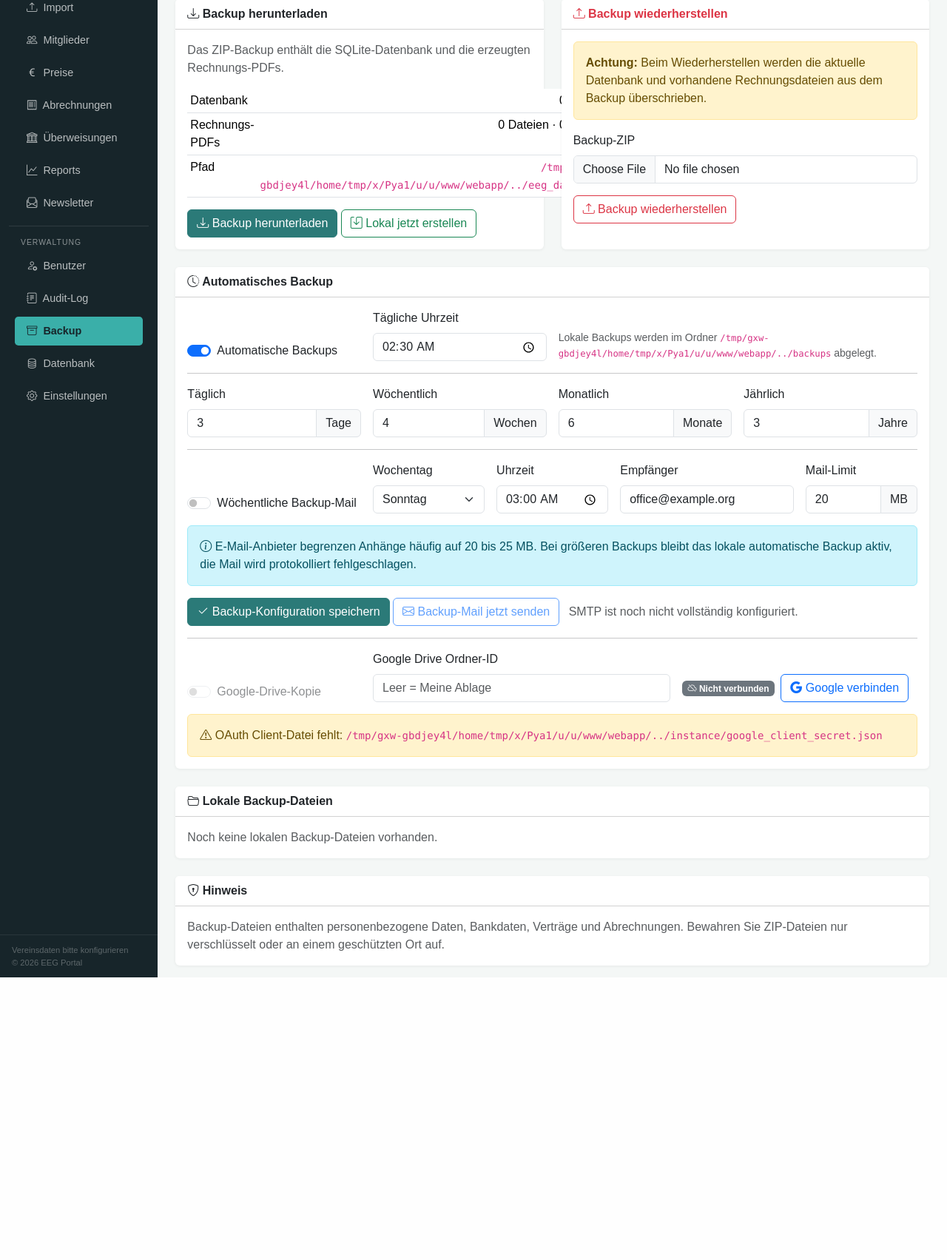
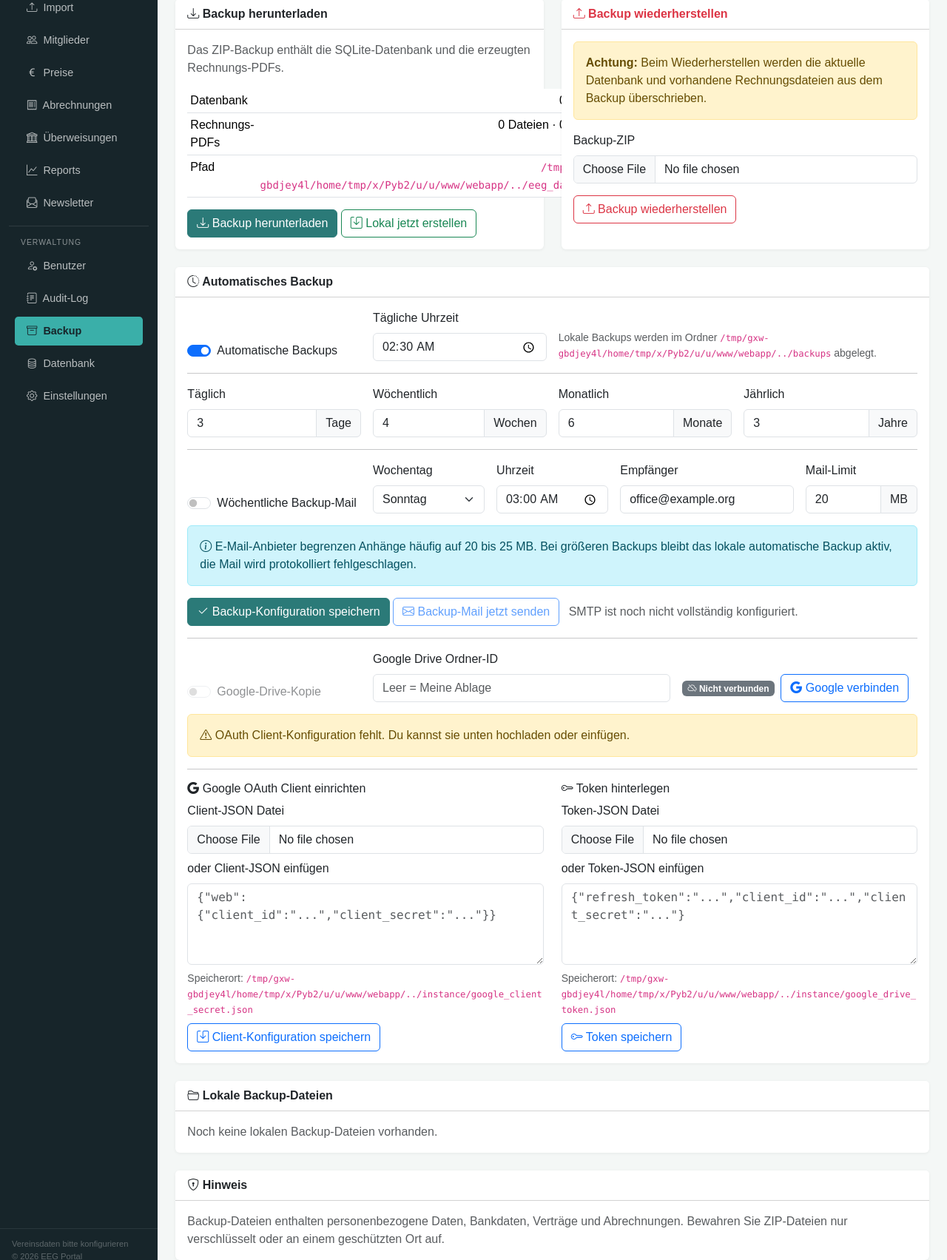
Before and after one commit to MGCODEdev/EEG-World, a Flask app: page /admin/backup in a window 1280 px wide. Shown: the part 129-1832 px from the top of the page at 74% size. Before the commit the page ends 1450 px from the top, so only its background shows below. Run offline with Flask 3, Linux system fonts and the light colour scheme; the visitor is signed in with stand-in values (Sample User, id 1); data that the repository does not hold is empty; parts of the project's set-up code (start-up, migrations or seed data) failed here and were passed over; some libraries are stand-ins or nearby versions.

Commit message:
Allow Google Drive setup from backup UI

```diff
--- a/webapp/app.py
+++ b/webapp/app.py
@@ -6,6 +6,7 @@ import sys
 import sqlite3
 import secrets
 import re
+import json
 import threading
 import time
 from datetime import datetime, date, timezone
@@ -2606,6 +2607,64 @@ def _google_libs_available():
     return True
 
 
+def _write_private_json_file(path, payload):
+    os.makedirs(os.path.dirname(path), exist_ok=True)
+    tmp_path = f'{path}.tmp'
+    with open(tmp_path, 'w', encoding='utf-8') as f:
+        json.dump(payload, f, ensure_ascii=False, indent=2)
+        f.write('\n')
+    os.chmod(tmp_path, 0o600)
+    os.replace(tmp_path, path)
+
+
+def _load_json_payload(file_field, text_field, label):
+    upload = request.files.get(file_field)
+    raw = ''
+    if upload and upload.filename:
+        raw = upload.read().decode('utf-8')
+    else:
+        raw = (request.form.get(text_field) or '').strip()
+    if not raw:
+        raise ValueError(f'{label} fehlt.')
+    try:
+        return json.loads(raw)
+    except json.JSONDecodeError as e:
+        raise ValueError(f'{label} ist kein gültiges JSON: {e}') from e
+
+
+def validate_google_client_config(payload):
+    if not isinstance(payload, dict):
+        raise ValueError('OAuth Client-Konfiguration muss ein JSON-Objekt sein.')
+    section_name = 'web' if isinstance(payload.get('web'), dict) else 'installed'
+    section = payload.get(section_name)
+    if not isinstance(section, dict):
+        raise ValueError('OAuth Client-JSON muss einen Bereich "web" oder "installed" enthalten.')
+    missing = [
+        key for key in ('client_id', 'client_secret', 'auth_uri', 'token_uri')
+        if not section.get(key)
+    ]
+    if missing:
+        raise ValueError(f'OAuth Client-JSON ist unvollständig: {", ".join(missing)} fehlt.')
+    return section_name
+
+
+def validate_google_token_payload(payload):
+    if not isinstance(payload, dict):
+        raise ValueError('Token muss ein JSON-Objekt sein.')
+    missing = [
+        key for key in ('refresh_token', 'token_uri', 'client_id', 'client_secret')
+        if not payload.get(key)
+    ]
+    if missing:
+        raise ValueError(f'Token-JSON ist unvollständig: {", ".join(missing)} fehlt.')
+    try:
+        from google.oauth2.credentials import Credentials
+    except ImportError as e:
+        raise RuntimeError('Google Drive Python-Bibliotheken fehlen. Bitte requirements.txt installieren.') from e
+    Credentials.from_authorized_user_info(payload, GOOGLE_DRIVE_SCOPES)
+    return True
+
+
 def get_google_drive_status():
     token_exists = os.path.exists(GOOGLE_TOKEN_FILE)
     client_exists = os.path.exists(GOOGLE_CLIENT_SECRETS_FILE)
@@ -2967,6 +3026,47 @@ def admin_backup_google_connect():
         return redirect(url_for('admin_backup'))
 
 
+@app.route('/admin/backup/google/client-config', methods=['POST'])
+@admin_required
+def admin_backup_google_client_config():
+    """Speichert die Google OAuth Client-Konfiguration aus dem Webinterface."""
+    try:
+        payload = _load_json_payload('google_client_file', 'google_client_json', 'OAuth Client-JSON')
+        section_name = validate_google_client_config(payload)
+        _write_private_json_file(GOOGLE_CLIENT_SECRETS_FILE, payload)
+        if os.path.exists(GOOGLE_TOKEN_FILE):
+            os.remove(GOOGLE_TOKEN_FILE)
+        db = get_db()
+        _set_setting(db, 'backup_drive_enabled', 'false')
+        _set_setting(db, 'backup_drive_last_error', '')
+        db.commit()
+        audit_log('backup_drive_client_config', f'Google OAuth Client-Konfiguration gespeichert ({section_name})')
+        flash('Google OAuth Client-Konfiguration gespeichert. Ein vorhandener Token wurde zur Sicherheit entfernt; bitte Google Drive neu verbinden.', 'success')
+    except Exception as e:
+        audit_log('backup_drive_client_config_failed', f'Google OAuth Client-Konfiguration fehlgeschlagen: {e}')
+        flash(f'Google OAuth Client-Konfiguration konnte nicht gespeichert werden: {e}', 'danger')
+    return redirect(url_for('admin_backup'))
+
+
+@app.route('/admin/backup/google/token', methods=['POST'])
+@admin_required
+def admin_backup_google_token():
+    """Speichert ein vorhandenes Google OAuth Token-JSON aus dem Webinterface."""
+    try:
+        payload = _load_json_payload('google_token_file', 'google_token_json', 'Google Token-JSON')
+        validate_google_token_payload(payload)
+        _write_private_json_file(GOOGLE_TOKEN_FILE, payload)
+        db = get_db()
+        _set_setting(db, 'backup_drive_last_error', '')
+        db.commit()
+        audit_log('backup_drive_token', 'Google Drive Token hinterlegt')
+        flash('Google Drive Token wurde gespeichert.', 'success')
+    except Exception as e:
+        audit_log('backup_drive_token_failed', f'Google Drive Token konnte nicht gespeichert werden: {e}')
+        flash(f'Google Drive Token konnte nicht gespeichert werden: {e}', 'danger')
+    return redirect(url_for('admin_backup'))
+
+
 @app.route('/admin/backup/google/callback')
 @admin_required
 def admin_backup_google_callback():
@@ -2990,6 +3090,26 @@ def admin_backup_google_callback():
     except Exception as e:
         audit_log('backup_drive_connect_failed', f'Google Drive Verbindung fehlgeschlagen: {e}')
         flash(f'Google Drive konnte nicht verbunden werden: {e}', 'danger')
+    return redirect(url_for('admin_backup'))
+
+
+@app.route('/admin/backup/google/client-config/delete', methods=['POST'])
+@admin_required
+def admin_backup_google_client_config_delete():
+    """Entfernt lokale Google Client- und Token-Dateien."""
+    try:
+        for path in (GOOGLE_TOKEN_FILE, GOOGLE_CLIENT_SECRETS_FILE):
+            if os.path.exists(path):
+                os.remove(path)
+        db = get_db()
+        _set_setting(db, 'backup_drive_enabled', 'false')
+        _set_setting(db, 'backup_drive_last_error', '')
+        db.commit()
+        audit_log('backup_drive_client_config_delete', 'Google Drive Client-Konfiguration und Token entfernt')
+        flash('Google Drive Client-Konfiguration und Token wurden entfernt.', 'success')
+    except Exception as e:
+        audit_log('backup_drive_client_config_delete_failed', f'Google Drive Client-Konfiguration konnte nicht entfernt werden: {e}')
+        flash(f'Google Drive Client-Konfiguration konnte nicht entfernt werden: {e}', 'danger')
     return redirect(url_for('admin_backup'))
 
 
--- a/webapp/templates/admin_backup.html
+++ b/webapp/templates/admin_backup.html
@@ -221,7 +221,7 @@
             {% elif not google_drive.client_configured %}
                 <div class="alert alert-warning mt-3 mb-0">
                     <i class="bi bi-exclamation-triangle"></i>
-                    OAuth Client-Datei fehlt: <code>{{ google_drive.client_file }}</code>
+                    OAuth Client-Konfiguration fehlt. Du kannst sie unten hochladen oder einfügen.
                 </div>
             {% else %}
                 <div class="alert alert-info mt-3 mb-0">
@@ -236,6 +236,61 @@
                 </div>
             {% endif %}
         </form>
+
+        <hr>
+        <div class="row g-4">
+            <div class="col-lg-6">
+                <form method="post" action="{{ url_for('admin_backup_google_client_config') }}" enctype="multipart/form-data">
+                    <input type="hidden" name="csrf_token" value="{{ csrf_token() }}">
+                    <h6><i class="bi bi-google"></i> Google OAuth Client einrichten</h6>
+                    <div class="mb-2">
+                        <label class="form-label" for="google_client_file">Client-JSON Datei</label>
+                        <input type="file" class="form-control" id="google_client_file" name="google_client_file" accept=".json,application/json">
+                    </div>
+                    <div class="mb-2">
+                        <label class="form-label" for="google_client_json">oder Client-JSON einfügen</label>
+                        <textarea class="form-control font-monospace" id="google_client_json" name="google_client_json" rows="4" placeholder='{"web":{"client_id":"...","client_secret":"..."}}'></textarea>
+                    </div>
+                    <div class="text-muted small mb-2">
+                        Speicherort: <code>{{ google_drive.client_file }}</code>
+                    </div>
+                    <button type="submit" class="btn btn-outline-primary">
+                        <i class="bi bi-save"></i> Client-Konfiguration speichern
+                    </button>
+                </form>
+            </div>
+            <div class="col-lg-6">
+                <form method="post" action="{{ url_for('admin_backup_google_token') }}" enctype="multipart/form-data">
+                    <input type="hidden" name="csrf_token" value="{{ csrf_token() }}">
+                    <h6><i class="bi bi-key"></i> Token hinterlegen</h6>
+                    <div class="mb-2">
+                        <label class="form-label" for="google_token_file">Token-JSON Datei</label>
+                        <input type="file" class="form-control" id="google_token_file" name="google_token_file" accept=".json,application/json">
+                    </div>
+                    <div class="mb-2">
+                        <label class="form-label" for="google_token_json">oder Token-JSON einfügen</label>
+                        <textarea class="form-control font-monospace" id="google_token_json" name="google_token_json" rows="4" placeholder='{"refresh_token":"...","client_id":"...","client_secret":"..."}'></textarea>
+                    </div>
+                    <div class="text-muted small mb-2">
+                        Speicherort: <code>{{ google_drive.token_file }}</code>
+                    </div>
+                    <button type="submit" class="btn btn-outline-primary">
+                        <i class="bi bi-key"></i> Token speichern
+                    </button>
+                </form>
+            </div>
+        </div>
+
+        {% if google_drive.client_configured %}
+            <form method="post" action="{{ url_for('admin_backup_google_client_config_delete') }}" class="mt-3">
+                <input type="hidden" name="csrf_token" value="{{ csrf_token() }}">
+                <button type="submit" class="btn btn-outline-danger"
+                        onclick="return confirm('Google OAuth Client-Konfiguration und gespeicherten Token wirklich entfernen?')">
+                    <i class="bi bi-trash"></i> Google-Konfiguration entfernen
+                </button>
+            </form>
+        {% endif %}
+
         {% if google_drive.connected %}
             <form method="post" action="{{ url_for('admin_backup_google_disconnect') }}" class="mt-3">
                 <input type="hidden" name="csrf_token" value="{{ csrf_token() }}">
```
Also changed, not shown: webapp/templates/admin_audit.html (+11 -2 lines), README.md.
